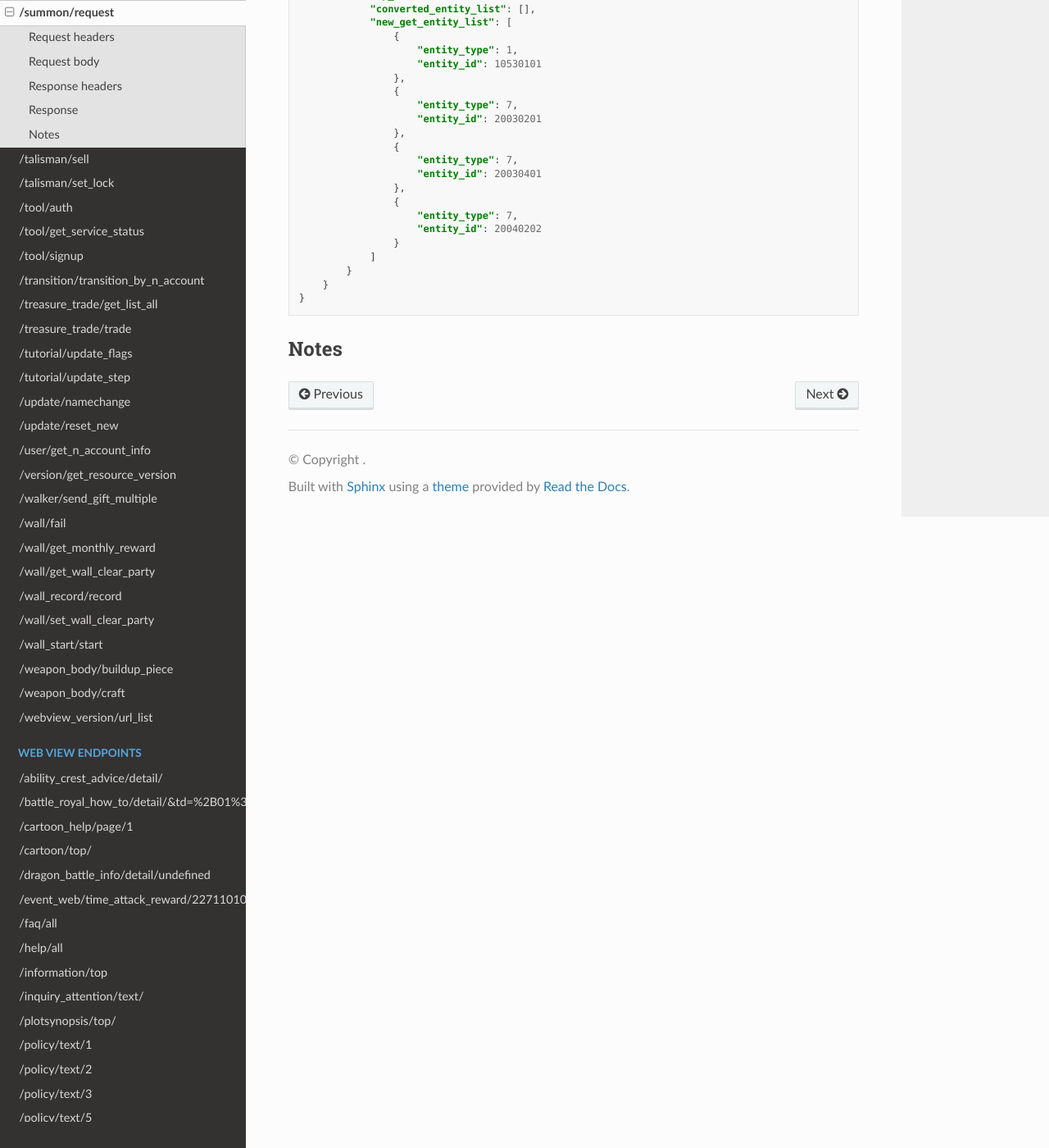
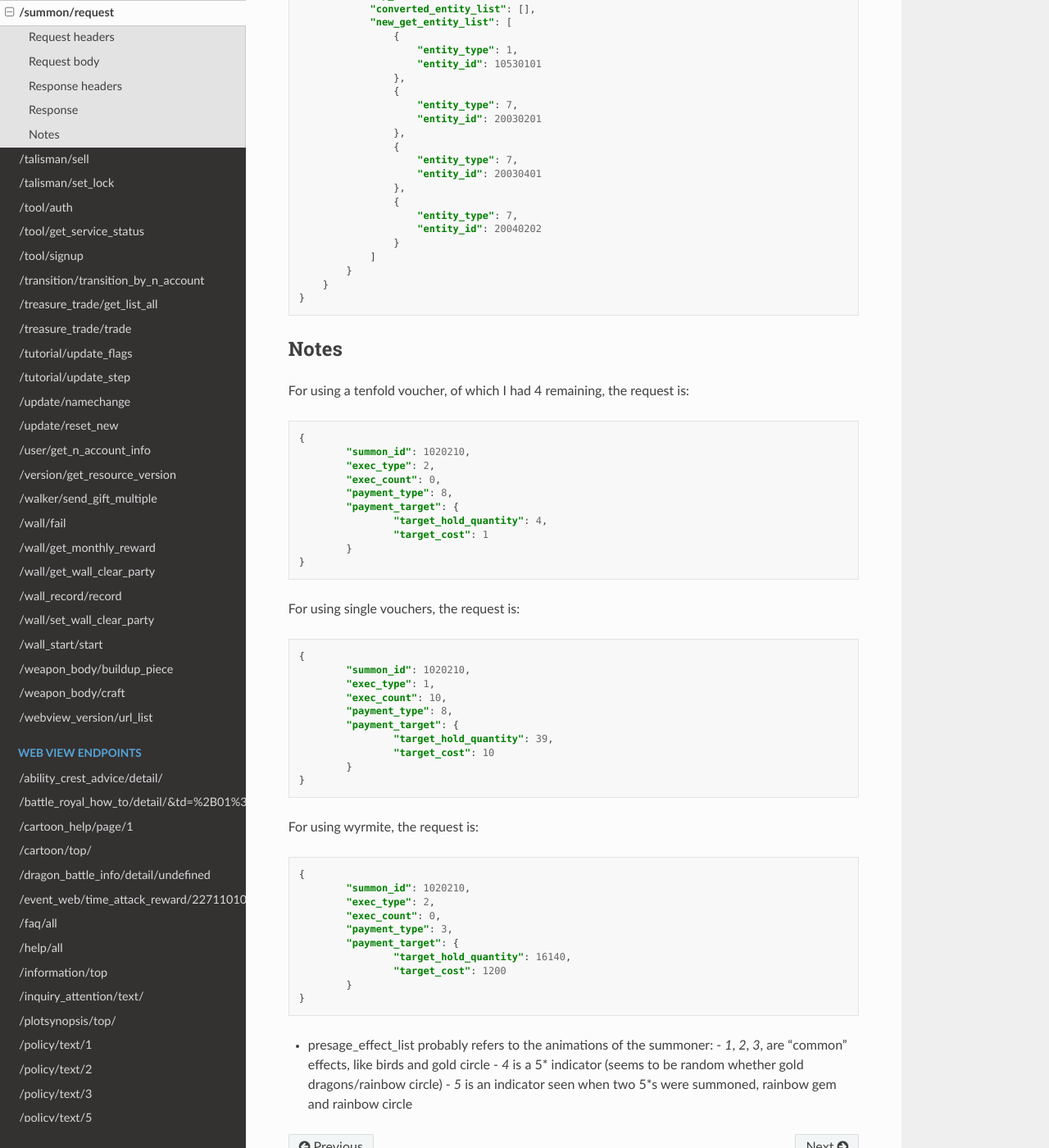
Before and after one commit to SapiensAnatis/dragalia-api-docs, a Sphinx documentation site: the page built from docs/source/dragalia/summon_request.rst, in a window 1280 px wide and 1400 px high, scrolled down 7107 px. Shown: the whole window at 82% size. Built offline with Sphinx 7.4.7 and the Read the Docs theme 2.0.0, drawn with Linux system fonts in a browser that asks for light colours.

Commit message:
Additional remarks

```diff
--- a/docs/source/dragalia/summon_request.rst
+++ b/docs/source/dragalia/summon_request.rst
@@ -440,3 +440,53 @@ Response
 
 Notes
 ------
+
+For using a tenfold voucher, of which I had 4 remaining, the request is:
+
+.. code-block:: json
+
+	{
+		"summon_id": 1020210,
+		"exec_type": 2,
+		"exec_count": 0,
+		"payment_type": 8,
+		"payment_target": {
+			"target_hold_quantity": 4,
+			"target_cost": 1
+		}
+	}
+
+For using single vouchers, the request is:
+
+.. code-block:: json
+
+	{
+		"summon_id": 1020210,
+		"exec_type": 1,
+		"exec_count": 10,
+		"payment_type": 8,
+		"payment_target": {
+			"target_hold_quantity": 39,
+			"target_cost": 10
+		}
+	}
+
+For using wyrmite, the request is:
+
+.. code-block:: json
+
+	{
+		"summon_id": 1020210,
+		"exec_type": 2,
+		"exec_count": 0,
+		"payment_type": 3,
+		"payment_target": {
+			"target_hold_quantity": 16140,
+			"target_cost": 1200
+		}
+	}
+
+- presage_effect_list probably refers to the animations of the summoner:
+  - `1`, `2`, `3`, are "common" effects, like birds and gold circle
+  -  `4` is a 5* indicator (seems to be random whether gold dragons/rainbow circle)
+  -  `5` is an indicator seen when two 5*s were summoned, rainbow gem and rainbow circle
```
Also changed, not shown: docs/source/dragalia/mission_receive_period_reward.rst (+17 -0 lines), docs/source/dragalia/tutorial_update_step.rst (+10 -0 lines).
